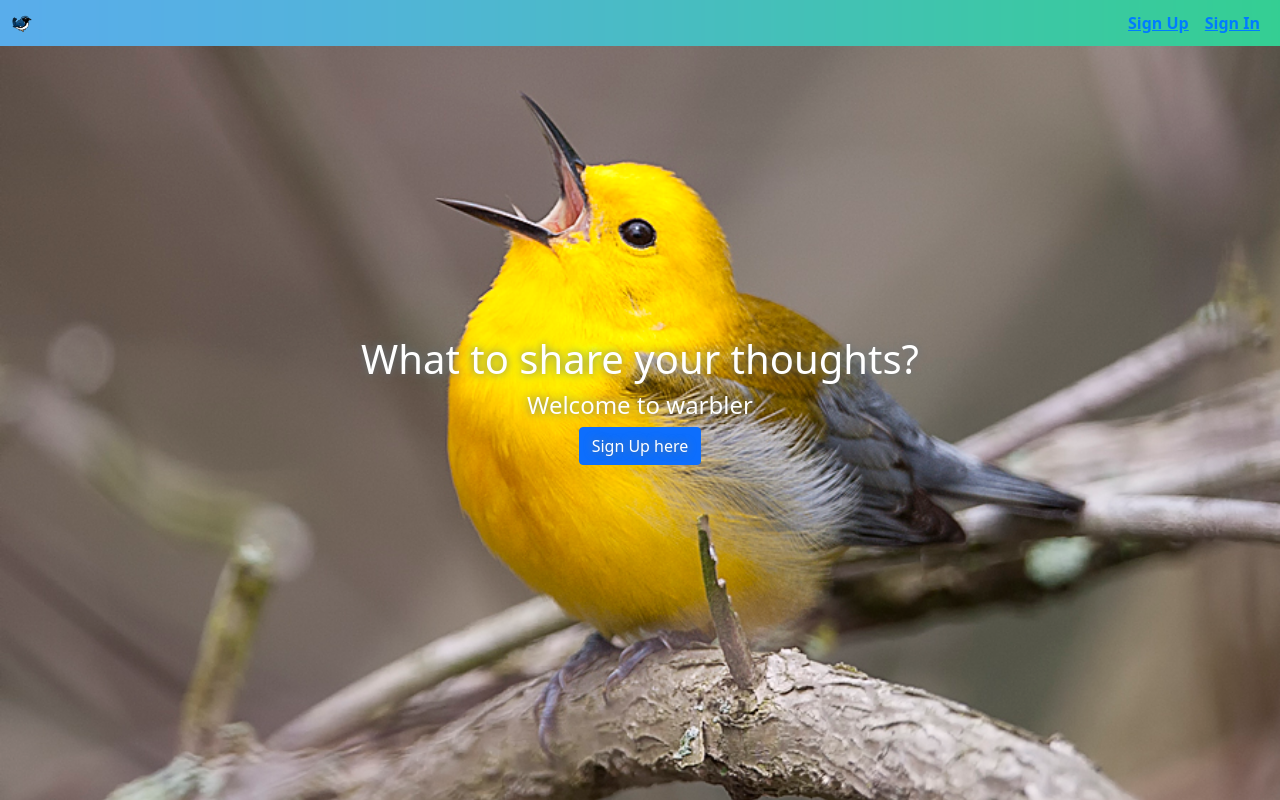
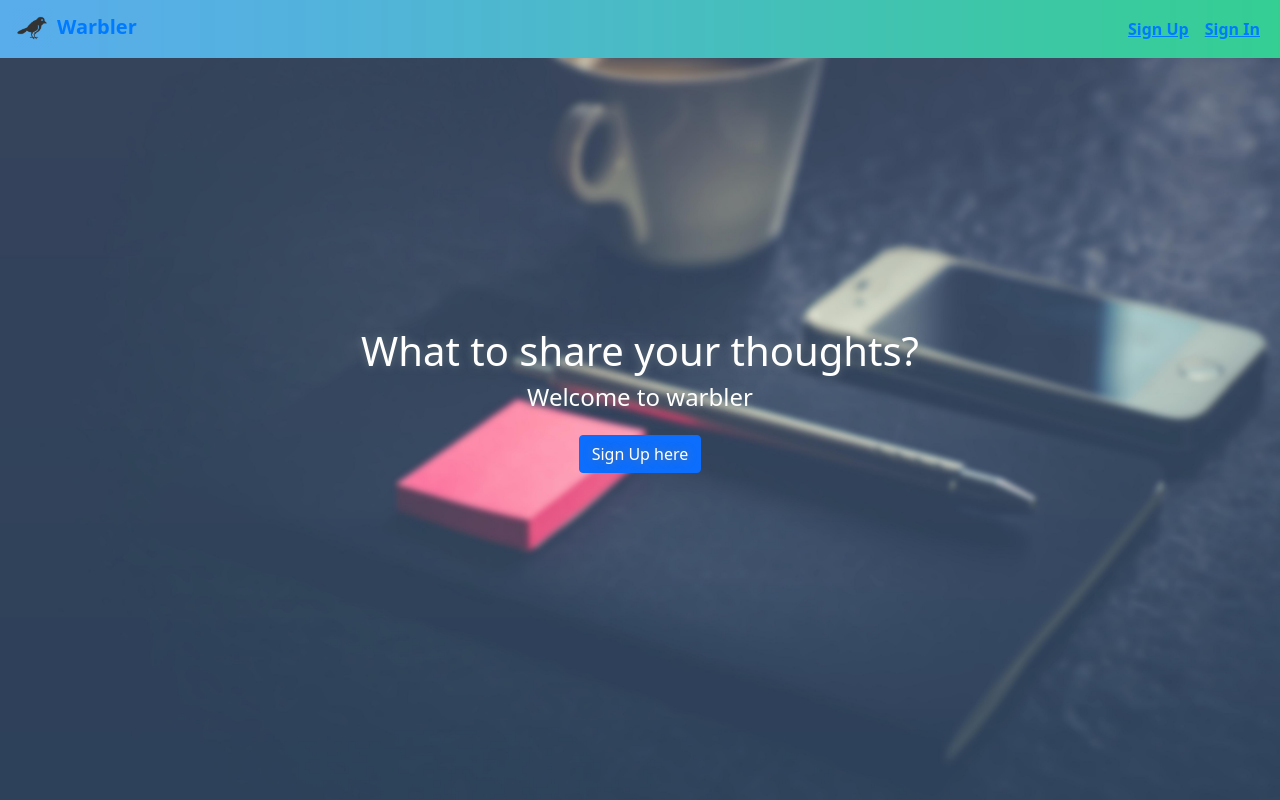
Before and after one commit to stressedtyagi/warbler, a React app in the folder client/: page / in a window 1280 px wide. Built offline with nearby package versions, Linux system fonts and the light colour scheme.

Commit message:
Few Changes in design

```diff
--- a/client/src/components/AuthForm.js
+++ b/client/src/components/AuthForm.js
@@ -91,7 +91,7 @@ class AuthForm extends Component {
                                 </div>
                             )}
                             <button
-                                className="btn btn-primary btn-block btn-lg"
+                                className="btn btn-primary btn-block btn-lg btn-space"
                                 type="submit"
                             >
                                 {buttonText}
--- a/client/src/components/Homepage.js
+++ b/client/src/components/Homepage.js
@@ -8,7 +8,7 @@ const Homepage = ({ currentUser }) => {
             <div className="home-hero">
                 <h1>What to share your thoughts?</h1>
                 <h4>Welcome to warbler</h4>
-                <Link to="/signup" className="btn btn-primary">
+                <Link to="/signup" className="btn btn-primary btn-space">
                     Sign Up here
                 </Link>
             </div>
--- a/client/src/containers/Navbar.js
+++ b/client/src/containers/Navbar.js
@@ -2,7 +2,7 @@ import React, { Component } from "react";
 import { Link } from "react-router-dom";
 import { connect } from "react-redux";
 import { logout } from "../store/actions/auth";
-import Logo from "../images/warbler-logo.png";
+import Logo from "../images/logo-new.png";
 
 class Navbar extends Component {
     logout = (e) => {
@@ -16,6 +16,7 @@ class Navbar extends Component {
                     <div className="navber-header">
                         <Link to="/" className="navbar-brand">
                             <img src={Logo} alt="warbler home"></img>
+                            Warbler
                         </Link>
                     </div>
                     {this.props.currentUser.inAuthenticated ? (
--- a/client/src/index.css
+++ b/client/src/index.css
@@ -1,5 +1,9 @@
 body {
     background-color: #e6ecf0;
+}
+
+.btn-space {
+    margin-top: 1rem;
 }
 
 /* Nav Styles */
@@ -20,7 +24,7 @@ body {
 
 .navbar-brand > img {
     display: inline-block;
-    width: 20px;
+    width: 40px;
     margin-bottom: 2px;
     margin-right: 5px;
     border-radius: 2px;
@@ -48,7 +52,7 @@ ul.navbar-nav li {
     align-items: center;
     justify-content: center;
     z-index: -1;
-    background-image: url("./images/signed-out-home.jpg");
+    background-image: url("./images/home-bg.jpg");
     text-align: center;
     padding: 1rem;
     background-position: center center;
```
Also changed, not shown: client/src/images/home-bg.jpg (added), client/src/images/logo-new.png (added).
